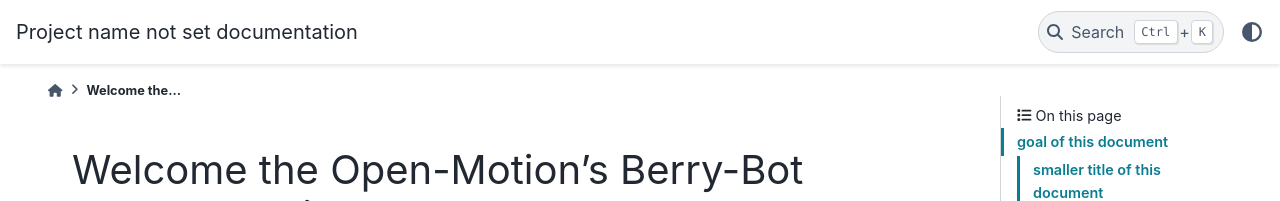
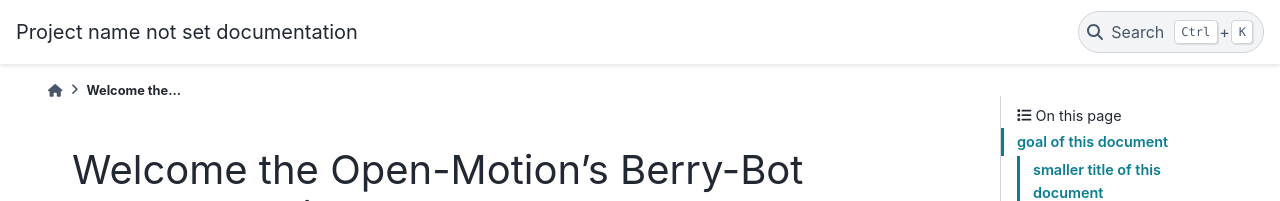
Before and after one commit to flippybit/the-hack-shack, a Sphinx documentation site: the page built from docs/intro.md, in a window 1280 px wide. Shown: the top 201 px of the page. Built offline with Sphinx 7.4.7 and the PyData theme 0.15.4, drawn with Linux system fonts in a browser that asks for light colours.

Commit message:
trying to add navbar config

```diff
--- a/docs/conf.py
+++ b/docs/conf.py
@@ -6,6 +6,10 @@
     "**": ["sidebar-nav-bs", "sidebar-ethical-ads"]
 }
 
+
 html_theme_options = {
-  "show_nav_level": 0
+"show_nav_level": 0,
+"navbar_start": ["navbar-logo"],
+"navbar_center": ["navbar-nav"],
+"navbar_end": ["navbar-icon-links"]
 }
```
